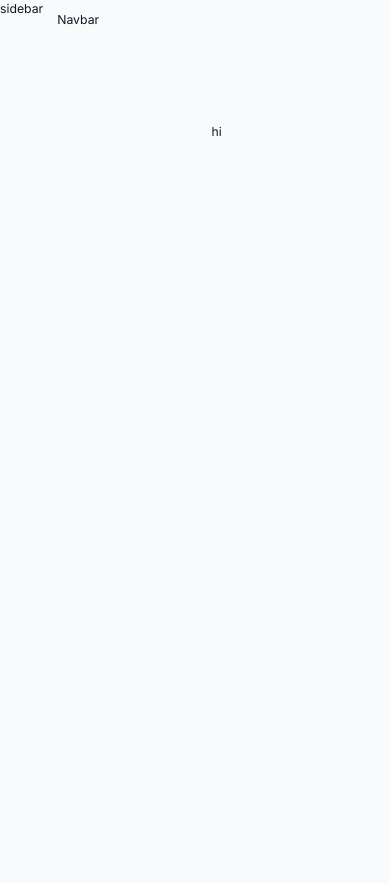
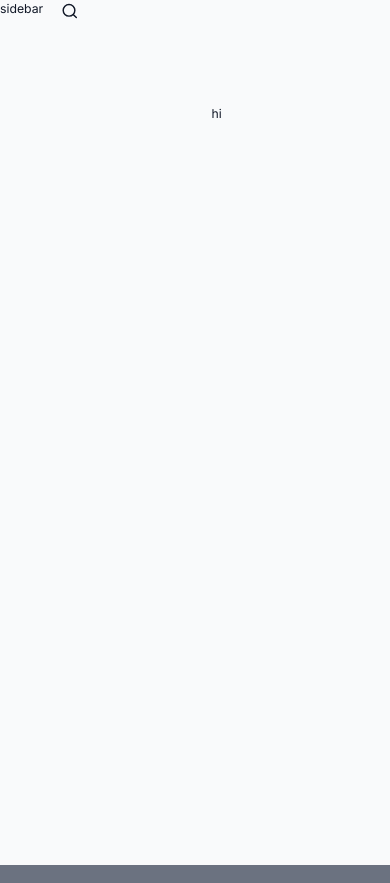
Before and after one commit to Edwardd-Dev/Project-Management-Nextjs, a Next.js app in the folder client/: page / in a window 390 px wide. Built offline with nearby package versions, Linux system fonts and the light colour scheme.

Commit message:
refactor(Navbar): add search component and improve layout structure
- Added Search component from lucide-react;
- Improved responsive layout with nested flex containers;
- Enhanced dark mode support with better class organization.

```diff
--- a/client/src/app/(components)/Navbar/index.tsx
+++ b/client/src/app/(components)/Navbar/index.tsx
@@ -1,8 +1,16 @@
 import React from 'react'
+import { Search } from "lucide-react";
 
 const Navbar = () => {
   return (
-    <div className="flex items-center justify-between bg-white px-4 py-3 dark:bg-black dark:px-4 dark:py-3">Navbar</div>
+    <div className="flex items-center justify-between bg-white px-4 py-3 dark:bg-black">
+      {/* Search Bar */}
+      <div className="flex item-center gap-8">
+        <div className="relative flex h-min w-[200px]">
+          <Search className="absolute left-[4px] top-1/2 mr-2 h-5 w-5 -translate-y-1/2 transform cursor-pointer dark:text-white" />
+        </div>
+      </div>
+    </div>
   )
 }
 
```
